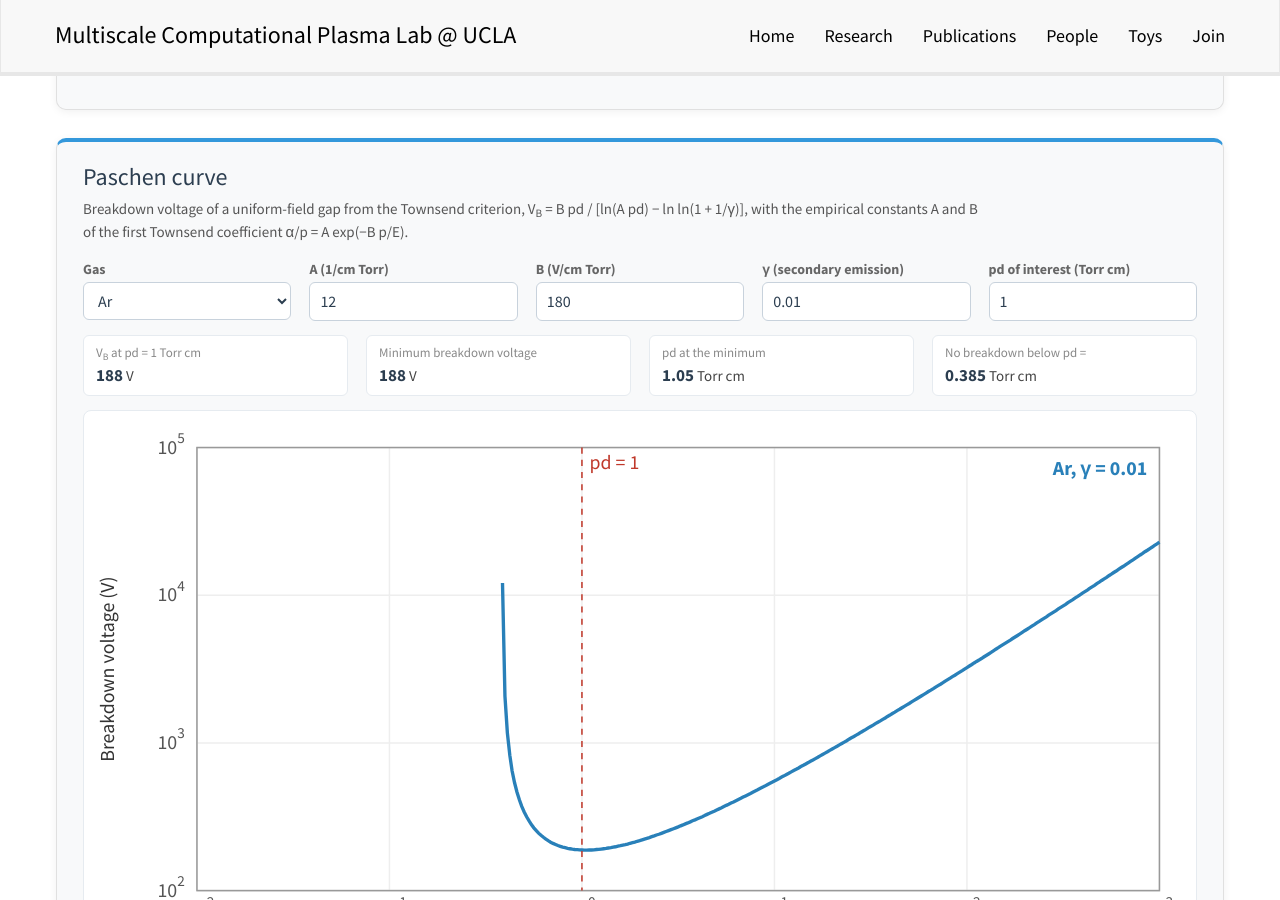
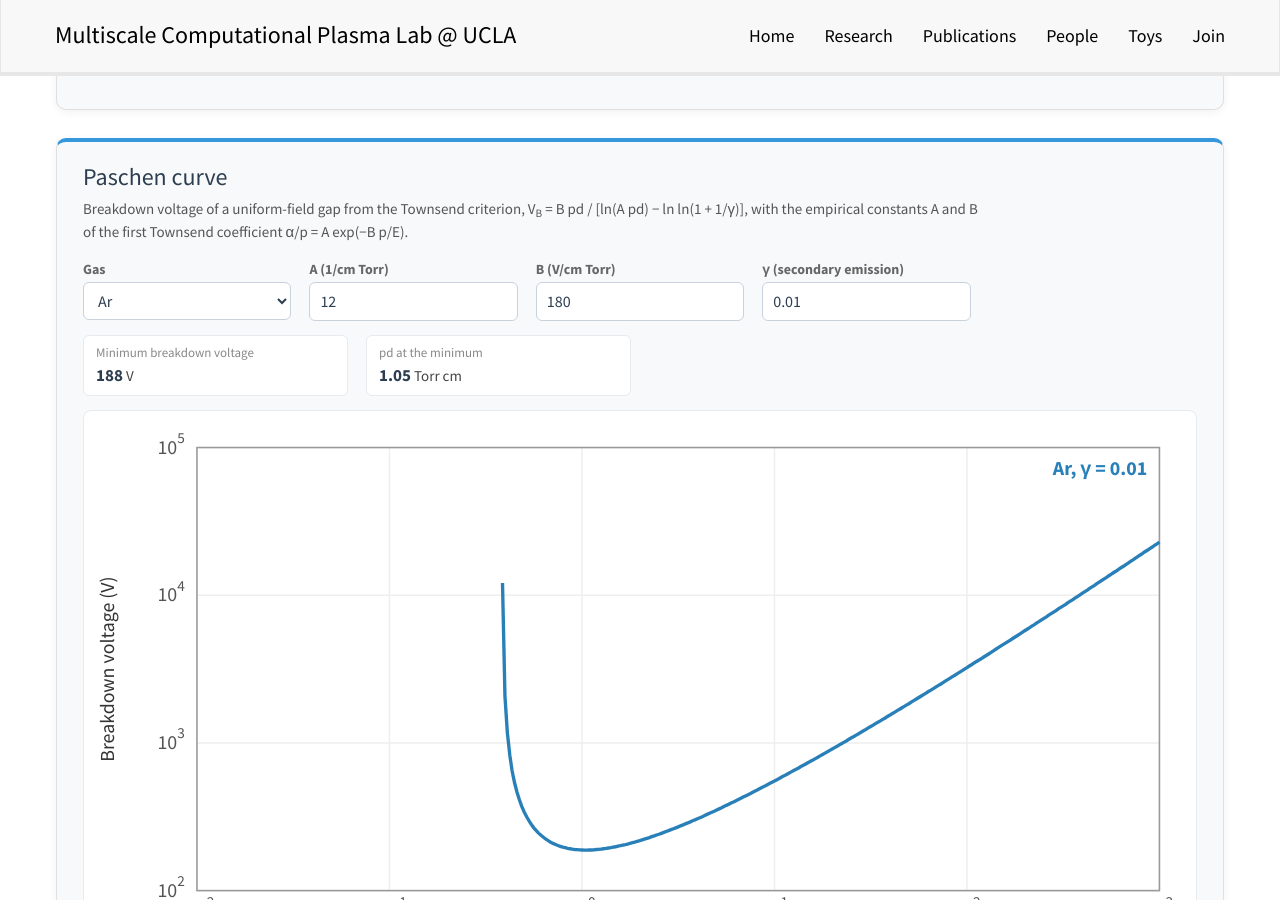
Before and after one commit to vialetto/vialettolab, a Jekyll site: the page built from _pages/toys.md, in a window 1280 px wide and 900 px high, scrolled down 2124 px. Built offline with Jekyll 4.4.1, drawn with Linux system fonts in a browser that asks for light colours; nearby versions of some CDN libraries; a style sheet for code colours, icons or effects is not loaded.

Commit message:
Toys page: drop pd-of-interest input and extra Paschen outputs
Co-Authored-By: Claude Fable 5.1 <noreply@anthropic.com>

```diff
--- a/_pages/toys.md
+++ b/_pages/toys.md
@@ -101,7 +101,6 @@ A set of small calculators we use for quick estimates in low-temperature plasma
 <div><label>A (1/cm Torr)</label><input id="pa-A" type="number" step="any"></div>
 <div><label>B (V/cm Torr)</label><input id="pa-B" type="number" step="any"></div>
 <div><label>&gamma; (secondary emission)</label><input id="pa-g" type="number" step="any" value="0.01"></div>
-<div><label>pd of interest (Torr cm)</label><input id="pa-pd" type="number" step="any" value="1"></div>
 </div>
 <div class="toy-out" id="pa-out"></div>
 <div class="toy-plot" id="pa-plot"></div>
@@ -322,18 +321,18 @@ A set of small calculators we use for quick estimates in low-temperature plasma
   function setGas() { var g = gases[parseInt($("pa-gas").value, 10)]; if (g[0] !== "Custom") { $("pa-A").value = g[1]; $("pa-B").value = g[2]; } }
   setGas();
   $("pa-gas").addEventListener("change", function () { setGas(); paschen(); });
-  on(["pa-A", "pa-B", "pa-g", "pa-pd"], paschen);
+  on(["pa-A", "pa-B", "pa-g"], paschen);
   function paschen() {
-    var A = num("pa-A"), B = num("pa-B"), g = num("pa-g"), pd0 = num("pa-pd");
+    var A = num("pa-A"), B = num("pa-B"), g = num("pa-g");
     if (!(A > 0) || !(B > 0) || !(g > 0)) return;
     var K = Math.log(Math.log(1 + 1 / g));
     var VB = function (pd) { var d = Math.log(A * pd) - K; return d > 0 ? B * pd / d : NaN; };
-    var pdmin = Math.E * Math.log(1 + 1 / g) / A, Vmin = Math.E * B / A * Math.log(1 + 1 / g), pdcut = Math.log(1 + 1 / g) / A;
+    var pdmin = Math.E * Math.log(1 + 1 / g) / A, Vmin = Math.E * B / A * Math.log(1 + 1 / g);
     var pts = [];
     for (var i = 0; i <= 400; i++) { var pd = Math.pow(10, -2 + 5 * i / 400); pts.push([pd, VB(pd)]); }
     plot($("pa-plot"), [{ name: gases[parseInt($("pa-gas").value, 10)][0].replace(/<[^>]+>/g, "") + ", &gamma; = " + g, pts: pts, color: "#2980b9" }],
-      { xlog: true, ylog: true, xlabel: "pd (Torr cm)", ylabel: "Breakdown voltage (V)", xmin: -2, xmax: 3, ymin: 2, ymax: 5, marks: [[pd0, "pd = " + pd0]] });
-    out("pa-out", [["V<sub>B</sub> at pd = " + fmt(pd0, 3) + " Torr cm", fmt(VB(pd0), 3), "V"], ["Minimum breakdown voltage", fmt(Vmin, 3), "V"], ["pd at the minimum", fmt(pdmin, 3), "Torr cm"], ["No breakdown below pd =", fmt(pdcut, 3), "Torr cm"]]);
+      { xlog: true, ylog: true, xlabel: "pd (Torr cm)", ylabel: "Breakdown voltage (V)", xmin: -2, xmax: 3, ymin: 2, ymax: 5 });
+    out("pa-out", [["Minimum breakdown voltage", fmt(Vmin, 3), "V"], ["pd at the minimum", fmt(pdmin, 3), "Torr cm"]]);
   }
 
 })();
```
